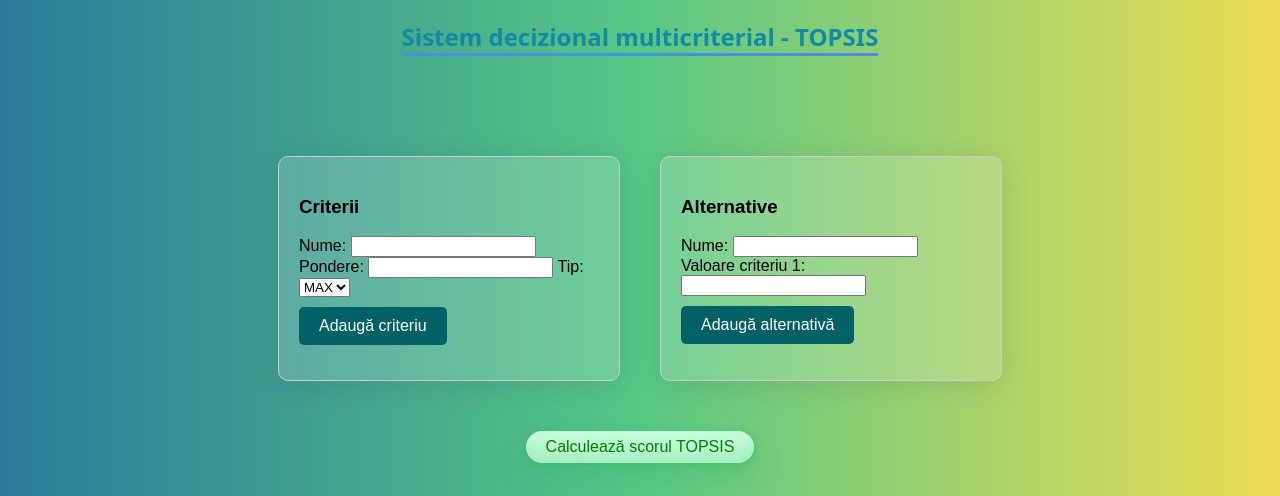
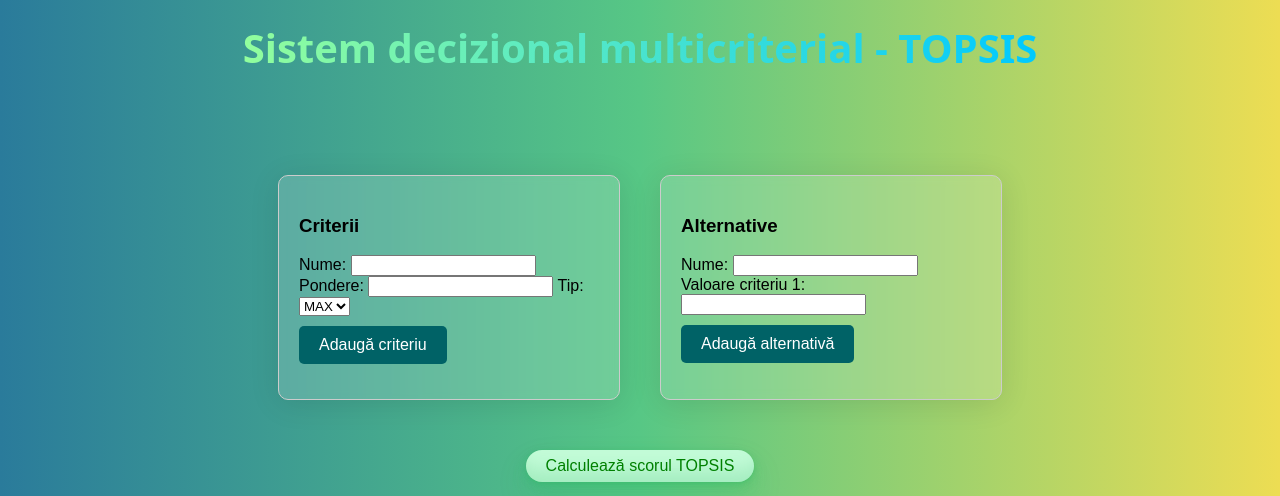
Before and after one commit to AnaMaria-Ghita/Multi-Criteria-Decision, a Flask app: page / in a window 1280 px wide. Shown: the top 496 px of the page. Run offline with Flask 3, Linux system fonts and the light colour scheme; some web fonts are replaced.

Commit message:
gradient on title

```diff
--- a/static/styles.css
+++ b/static/styles.css
@@ -72,12 +72,14 @@
       justify-content: center;
 }
 .title {
-    font-size: 24px;
+    font-size: 40px;
     font-family: "Potta One", system-ui;
     font-weight: bold;
-    color: #1289A7;
+    background: linear-gradient(90deg, #92FE9D, #00C9FF);
+      -webkit-background-clip: text;
+      -webkit-text-fill-color: transparent;
+      font-weight: bold;
     margin-bottom: 80px;
-    border-bottom: 3px solid #4a90e2;
     width: fit-content;
 }
 
```
